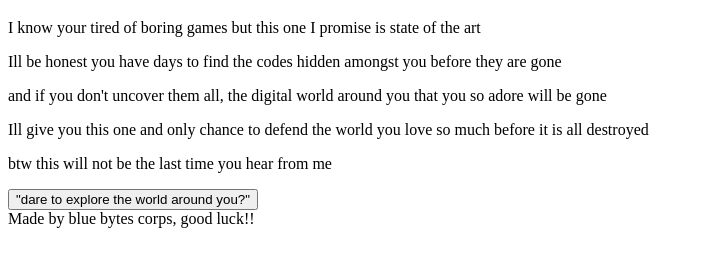
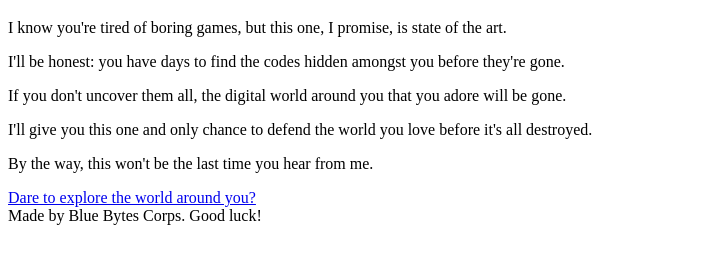
Before and after one commit to BlueNBytes/Byte-frontiers, a plain HTML site: page index.html in a window 1280 px wide. Shown: the part 61-328 px from the top of the page, without its empty margins (0-704 px from the left). Drawn offline with Linux system fonts and the light colour scheme.

Commit message:
Bug fix: Corrected the issue with the game logic in Game.html and updated index.html for better user experience.

```diff
--- a/index.html
+++ b/index.html
@@ -4,20 +4,18 @@
 <head>
     <meta charset="UTF-8">
     <meta name="viewport" content="width=device-width, initial-scale=1.0">
-    <title>Byte Frontiers </title>
+    <title>Byte Frontiers</title>
 </head>
 
 <body>
     <h1>Congrats you found us</h1>
-    <p>I know your tired of boring games but this one I promise is state of the art</p>
-    <p>Ill be honest you have days to find the codes hidden amongst you before they are gone</p>
-    <p>and if you don't uncover them all, the digital world around you that you so adore will be gone</p>
-    <p>Ill give you this one and only chance to defend the world you love so much before it is all destroyed</p>
-    <p>btw this will not be the last time you hear from me</p>
+    <p>I know you're tired of boring games, but this one, I promise, is state of the art.</p>
+    <p>I'll be honest: you have days to find the codes hidden amongst you before they're gone.</p>
+    <p>If you don't uncover them all, the digital world around you that you adore will be gone.</p>
+    <p>I'll give you this one and only chance to defend the world you love before it's all destroyed.</p>
+    <p>By the way, this won't be the last time you hear from me.</p>
+    <a class="button" href="Game.html">Dare to explore the world around you?</a>
 </body>
-<button>
-    <class="button">"dare to explore the world around you?"<href="Game.html">
-</button>
-<footer> Made by blue bytes corps, good luck!!</footer>
+<footer>Made by Blue Bytes Corps. Good luck!</footer>
 
 </html>
```
Also changed, not shown: Game.html (+17 -3 lines).
